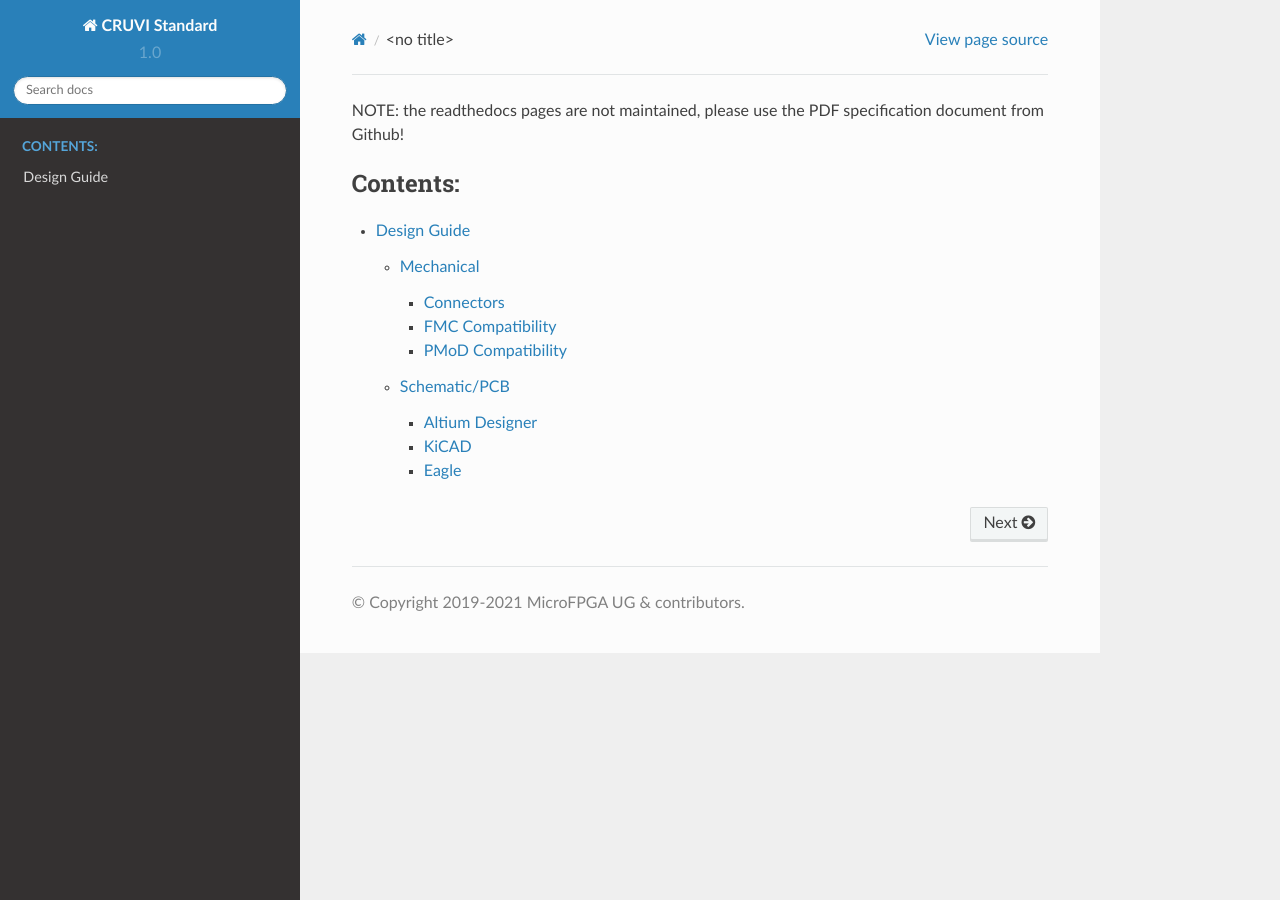
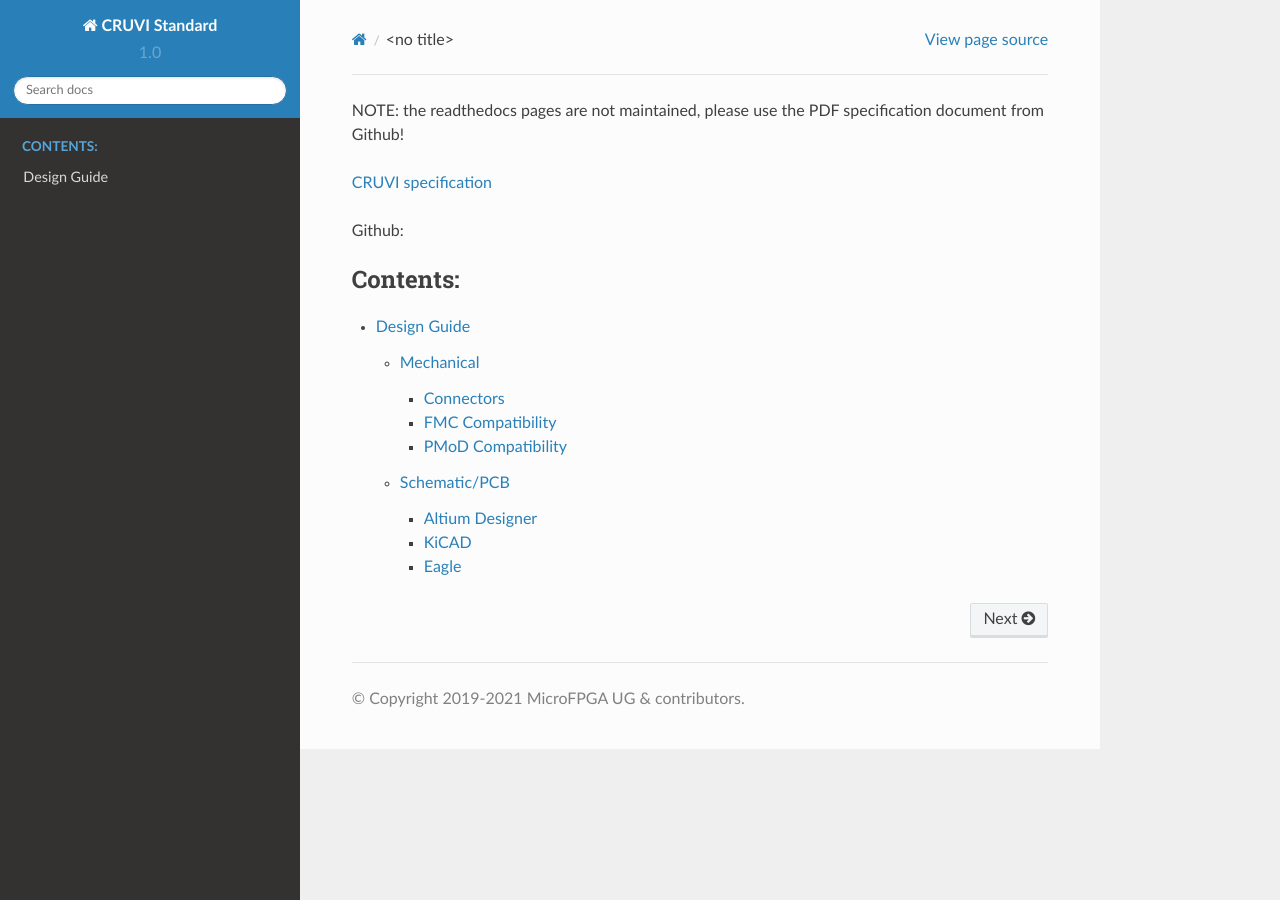
Before and after one commit to micro-FPGA/CRUVI-DOC, a Sphinx documentation site: the page built from docs/index.rst, in a window 1280 px wide. Built offline with Sphinx 7.4.7 and the Read the Docs theme 2.0.0, drawn with Linux system fonts in a browser that asks for light colours.

Commit message:
Update index.rst

```diff
--- a/docs/index.rst
+++ b/docs/index.rst
@@ -1,5 +1,8 @@
 NOTE: the readthedocs pages are not maintained, please use the PDF specification document from Github!
 
+`CRUVI specification <https://github.com/micro-FPGA/CRUVI/blob/master/specification/CRUVI_Specification.pdf>`_
+
+Github:
 
 .. toctree::
    :maxdepth: 3
```
